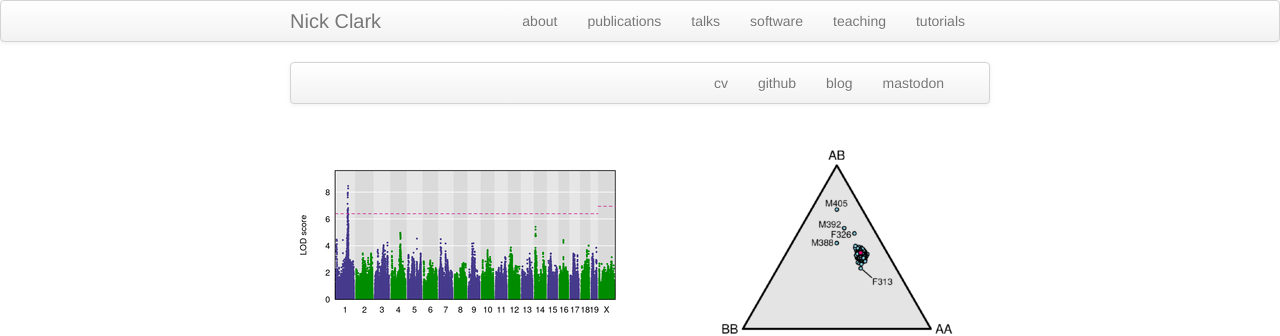
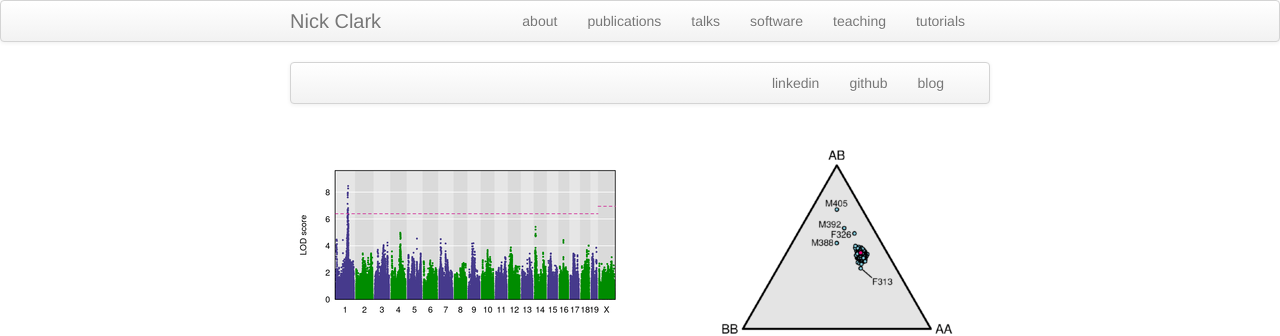
Before and after one commit to batterylake/batterylake.github.io, a Jekyll site: the page built from index.md, in a window 1280 px wide. Shown: the top 336 px of the page. Built offline with Jekyll 4.4.1, drawn with Linux system fonts in a browser that asks for light colours.

Commit message:
Update index.md

```diff
--- a/index.md
+++ b/index.md
@@ -7,10 +7,9 @@ description: Data Science | AI Alignment | Notre Dame
 <div class="navbar">
   <div class="navbar-inner">
       <ul class="nav">
-          <li><a href="{{ BASE_PATH }}/broman_cv.pdf">cv</a></li>
-          <li><a href="https://github.com/kbroman">github</a></li>
-          <li><a href="https://kbroman.org/blog">blog</a></li>
-          <li><a rel="me" href="https:///fosstodon.org/@kbroman">mastodon</a></li>
+          <li><a href="https://www.linkedin.com/in/nicholas-j-clark/">linkedin</a></li>
+          <li><a href="https://github.com/batterylake">github</a></li>
+          <li><a href="https://batterylake.github.io/blog">blog</a></li>
       </ul>
   </div>
 </div>
```
